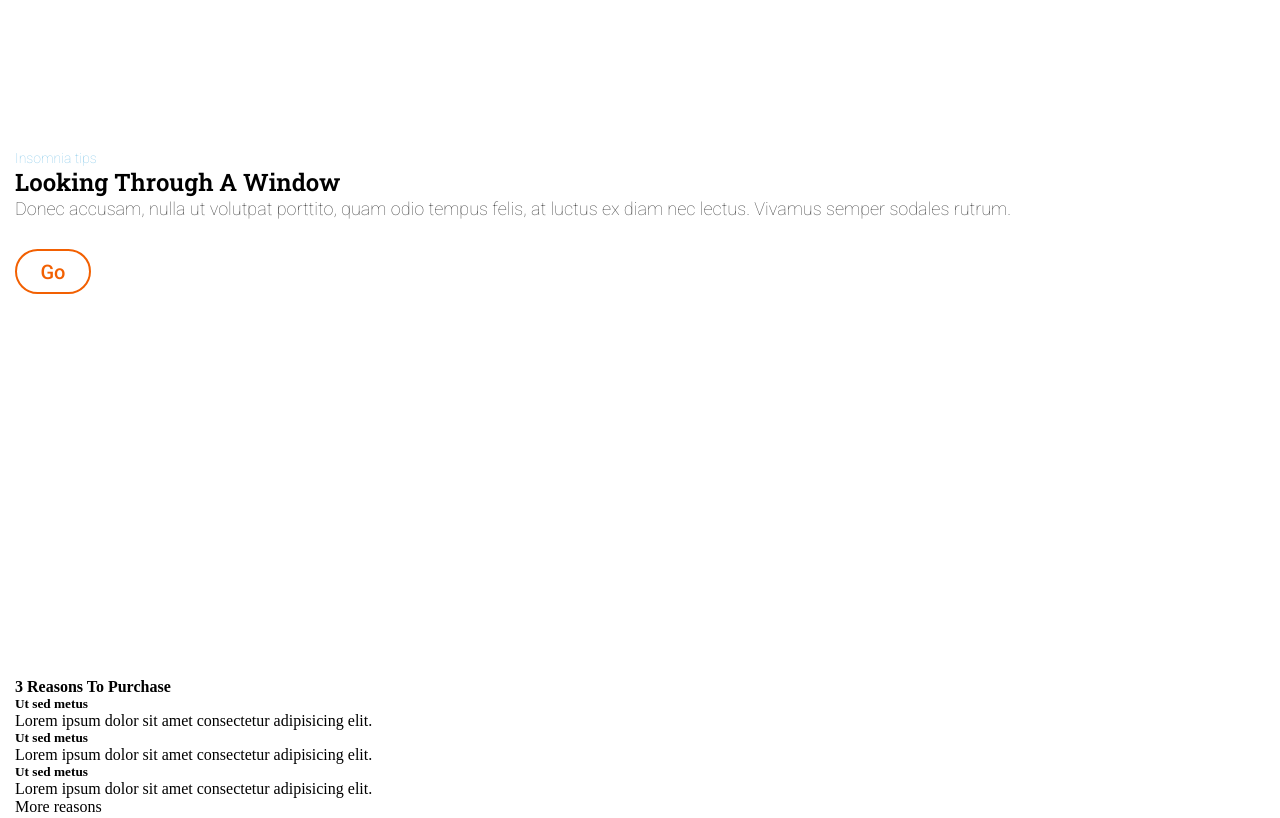
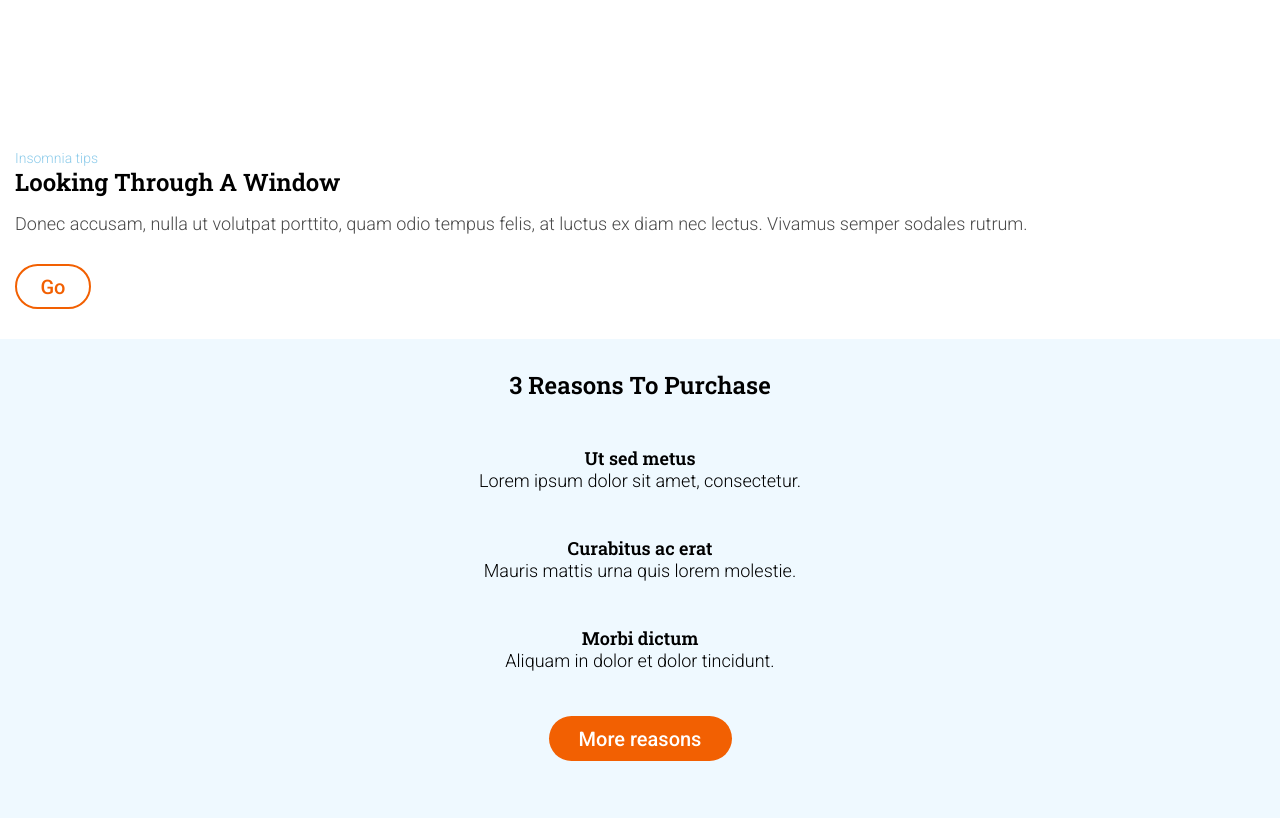
Before and after one commit to Adalab/modulo-1-evaluacion-final-iewaw, a website built with Vite: page src/index.html in a window 1280 px wide. Shown: the part 680-1498 px from the top of the page. Built offline with nearby package versions, Linux system fonts and the light colour scheme; files whose address does not match are found by name.

Commit message:
finished main section

```diff
--- a/src/index.html
+++ b/src/index.html
@@ -8,7 +8,7 @@
   <script src="https://kit.fontawesome.com/66349fc88a.js" crossorigin="anonymous"></script>
   <link rel="preconnect" href="https://fonts.googleapis.com">
   <link rel="preconnect" href="https://fonts.gstatic.com" crossorigin>
-  <link href="https://fonts.googleapis.com/css2?family=Roboto+Slab:wght@600&family=Roboto:wght@100;500&display=swap"
+  <link href="https://fonts.googleapis.com/css2?family=Roboto+Slab:wght@600&family=Roboto:wght@300;500&display=swap"
     rel="stylesheet">
   <link rel="stylesheet" href="./scss/main.scss" />
   <link rel="icon" href="./images/favicon.ico" />
--- a/src/partials/header.html
+++ b/src/partials/header.html
@@ -3,9 +3,9 @@
         <img src="./images/ico-menu.svg" alt="menu">
     </a>
     <section class="header__content">
-        <h1 class="header__content--title">ANONYMOUS PROXY</h1>
-        <h2 class="header__content--motto">In hac habitasse platea dictumst.</h2>
-        <div class="header__content--scroll">
+        <h1 class="header__content__title">ANONYMOUS PROXY</h1>
+        <h2 class="header__content__motto">In hac habitasse platea dictumst.</h2>
+        <div class="header__content__scroll">
             <img src="./images/ico-scroll-down.svg" alt="">
         </div>
     </section>
--- a/src/partials/main.html
+++ b/src/partials/main.html
@@ -4,23 +4,27 @@
         <h4 class="section1__window">Looking Through A Window</h4>
         <p class="section1__text">Donec accusam, nulla ut volutpat porttito, quam odio tempus felis, at luctus ex diam
             nec lectus. Vivamus semper sodales rutrum.</p>
-        <div></div>
         <span class="section1__go">Go</span>
     </section>
     <section class="section2">
-        <h4 class="section2__reasons">3 Reasons To Purchase</h4>
-        <article>
-            <h5 class="section2__reasons--reason">Ut sed metus</h5>
-            <p class="section2__reasons--description">Lorem ipsum dolor sit amet consectetur adipisicing elit.</p>
-        </article>
-        <article>
-            <h5 class="section2__reasons--reason">Ut sed metus</h5>
-            <p class="section2__reasons--description">Lorem ipsum dolor sit amet consectetur adipisicing elit.</p>
-        </article>
-        <article>
-            <h5 class="section2__reasons--reason">Ut sed metus</h5>
-            <p class="section2__reasons--description">Lorem ipsum dolor sit amet consectetur adipisicing elit.</p>
-        </article>
+        <h4 class="section2__purchase">3 Reasons To Purchase</h4>
+        <div class="section2__grid">
+            <article class="section2__reasons">
+                <h5 class="section2__reasons__reason">Ut sed metus</h5>
+                <p class="section2__reasons__description">Lorem ipsum dolor sit amet, consectetur.
+                </p>
+            </article>
+            <article class="section2__reasons">
+                <h5 class="section2__reasons__reason">Curabitus ac erat</h5>
+                <p class="section2__reasons__description">Mauris mattis urna quis lorem molestie.
+                </p>
+            </article>
+            <article class="section2__reasons">
+                <h5 class="section2__reasons__reason">Morbi dictum</h5>
+                <p class="section2__reasons__description">Aliquam in dolor et dolor tincidunt.
+                </p>
+            </article>
+        </div>
         <span class="section2__more">More reasons</span>
     </section>
 </main>
--- a/src/scss/core/_variables.scss
+++ b/src/scss/core/_variables.scss
@@ -1,6 +1,7 @@
 //colors
 $white: #ffffff;
 $orange: #f26002;
+$ice-blue: #eff9ff;
 $light-blue: #8ccbea;
 $medium-blue: #0271bc;
 $navy-blue: #304268;
--- a/src/scss/layout/_header.scss
+++ b/src/scss/layout/_header.scss
@@ -27,14 +27,14 @@
         flex-direction: column;
         align-items: center;
 
-        &--title {
+        &__title {
             font-family: $roboto-slab;
             font-size: 42px;
             color: $white;
             margin: 0 15px 10px 15px;
         }
 
-        &--motto {
+        &__motto {
             font-family: $roboto;
             font-size: 16px;
             font-weight: 100;
@@ -42,7 +42,7 @@
             margin: 0 15px 40px 15px;
         }
 
-        &--scroll {
+        &__scroll {
             background-color: $white;
             border-radius: 100%;
             height: 45px;
--- a/src/scss/layout/_page.scss
+++ b/src/scss/layout/_page.scss
@@ -1,17 +1,15 @@
 .main {
-    padding: 30px 15px 60px 15px;
-    width: 100%;
-}
+    width: 100vw;
 
     .section1 {
         background-color: $white;
-    height: 66vh;
+        padding: 30px 15px;
 
         &__tips {
             color: $light-blue;
             font-family: $roboto;
             font-size: 14px;
-        font-weight: 100;
+            font-weight: 300;
         }
 
         &__window {
@@ -24,7 +22,8 @@
             color: $greyish;
             font-family: $roboto;
             font-size: 18px;
-        font-weight: 100;
+            font-weight: 300;
+            margin-top: 15px;
         }
 
         &__go {
@@ -37,10 +36,66 @@
             border: $orange solid 2px;
             border-radius: 23px;
             margin-top: 30px;
-        margin-bottom: 45px;
             font-family: $roboto;
             font-size: 20px;
             font-weight: 500;
         }
+    }
 
+    .section2 {
+        display: flex;
+        flex-direction: column;
+        background-color: $ice-blue;
+        padding: 30px 15px 60px 15px;
+        text-align: center;
+
+        &__purchase {
+            font-family: $roboto-slab;
+            font-size: 24px;
+            color: black;
+            margin-bottom: 45px;
         }
+
+        &__grid {
+            display: grid;
+            grid-template-columns: 1fr;
+            margin-left: 55px;
+            margin-right: 55px;
+            align-items: center;
+            align-content: center;
+        }
+
+        &__reasons {
+            padding-bottom: 45px;
+
+            &__reason {
+                font-family: $roboto-slab;
+                font-size: 18px;
+                color: black;
+            }
+
+            &__description {
+                font-family: $roboto;
+                font-size: 18px;
+                font-weight: 300;
+            }
+        }
+
+        &__more {
+            width: 183px;
+            height: 45px;
+            align-self: center;
+            display: flex;
+            width: 183px;
+            height: 45px;
+            align-items: center;
+            justify-content: center;
+            background-color: $orange;
+            color: white;
+            border-radius: 23px;
+            font-family: $roboto;
+            font-size: 20px;
+            font-weight: 500;
+        }
+    }
+}
```
Lines whose indentation alone changed are shown as unchanged.
